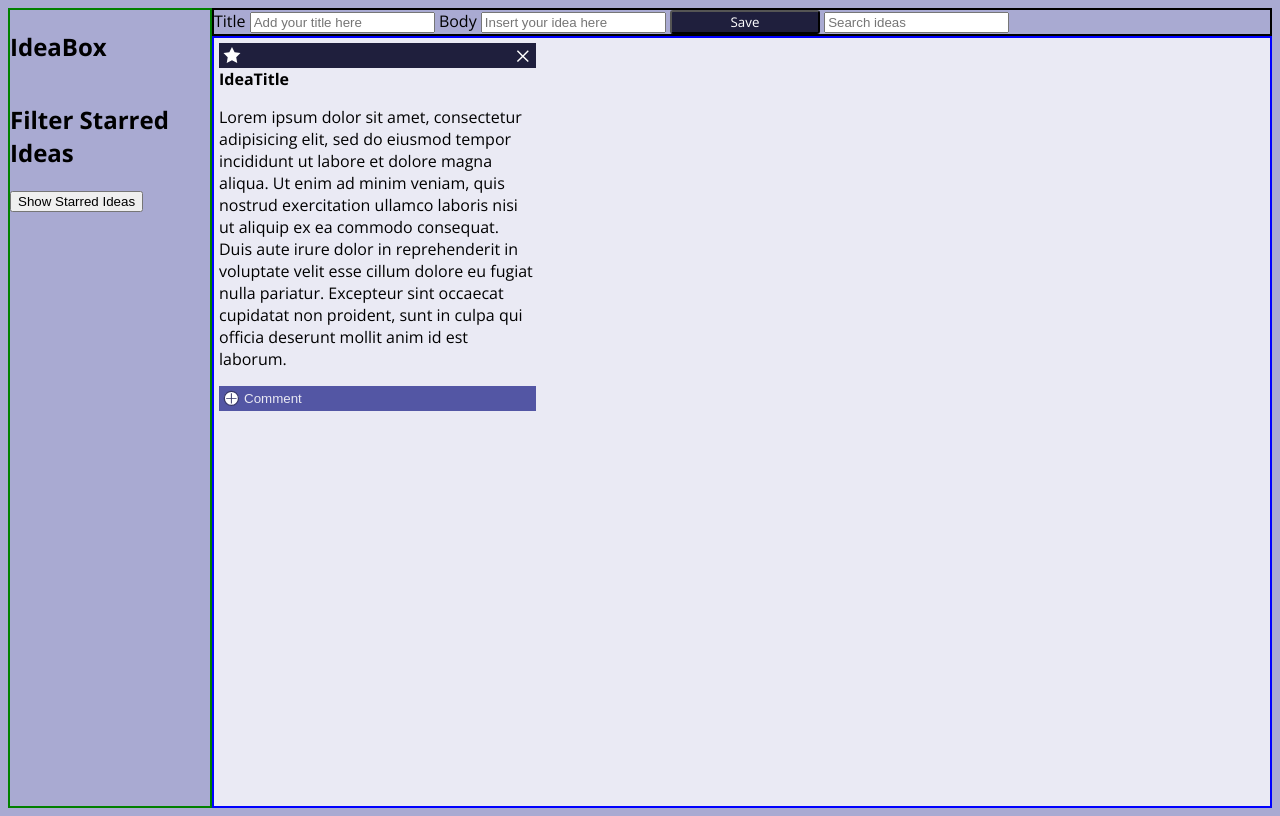
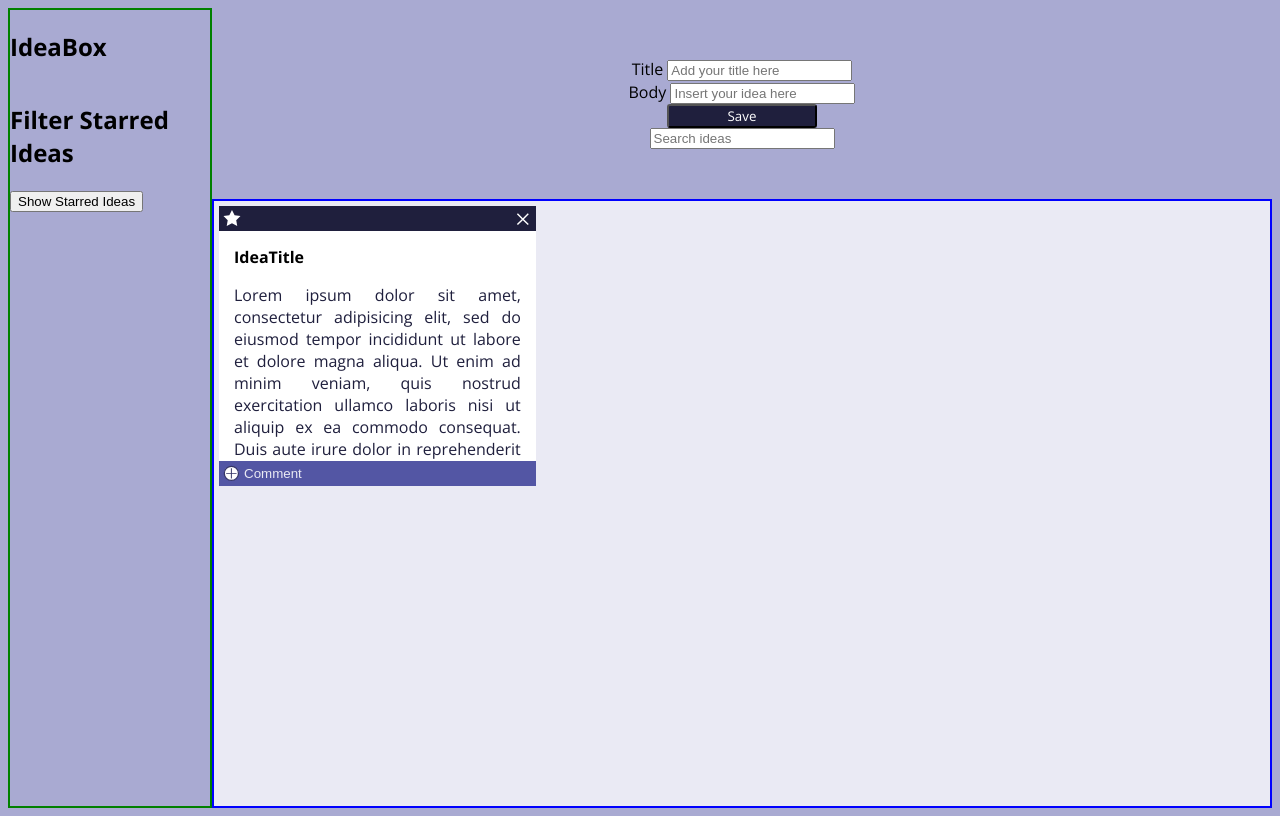
Before and after one commit to stephaniemagdic/Ideabox, a plain HTML site: page index.html in a window 1280 px wide. Drawn offline with nearby package versions, Linux system fonts and the light colour scheme.

Commit message:
Add flex and CSS styling to form

```diff
--- a/styles.css
+++ b/styles.css
@@ -14,7 +14,18 @@ main {
 }
 
 .idea-form {
-  border: 2px solid black;
+  display: flex;
+  justify-content: center;
+  flex-direction: column;
+  margin: 50px 200px;
+}
+
+.idea-title {
+  display: flex;
+  justify-content: space-around;
+  align-items: center;
+  flex-direction: column;
+  flex: 0 0 auto;
 }
 
 form.idea-title #save-idea {
@@ -82,11 +93,6 @@ form.idea-title #save-idea {
   display: none;
 }
 
-.idea-container article footer {
-  background-color: #5356A4;
-  height: 25px;
-}
-
 .idea-container article footer button {
   display: flex;
   justify-content: flex-start;
@@ -98,3 +104,20 @@ form.idea-title #save-idea {
 .idea-container article footer button span {
   color: #E9E9F3;
 }
+
+.idea-container article .idea-body {
+  padding: 15px;
+  background-color: #FFFFFF;
+  height: 200px;
+  overflow: auto;
+}
+
+.idea-container article .idea-body p {
+  text-align: justify;
+  color: #1F1F3D;
+}
+
+.idea-container article footer {
+  background-color: #5356A4;
+  height: 25px;
+}
```
Also changed, not shown: index.html (+1 -0 lines).
